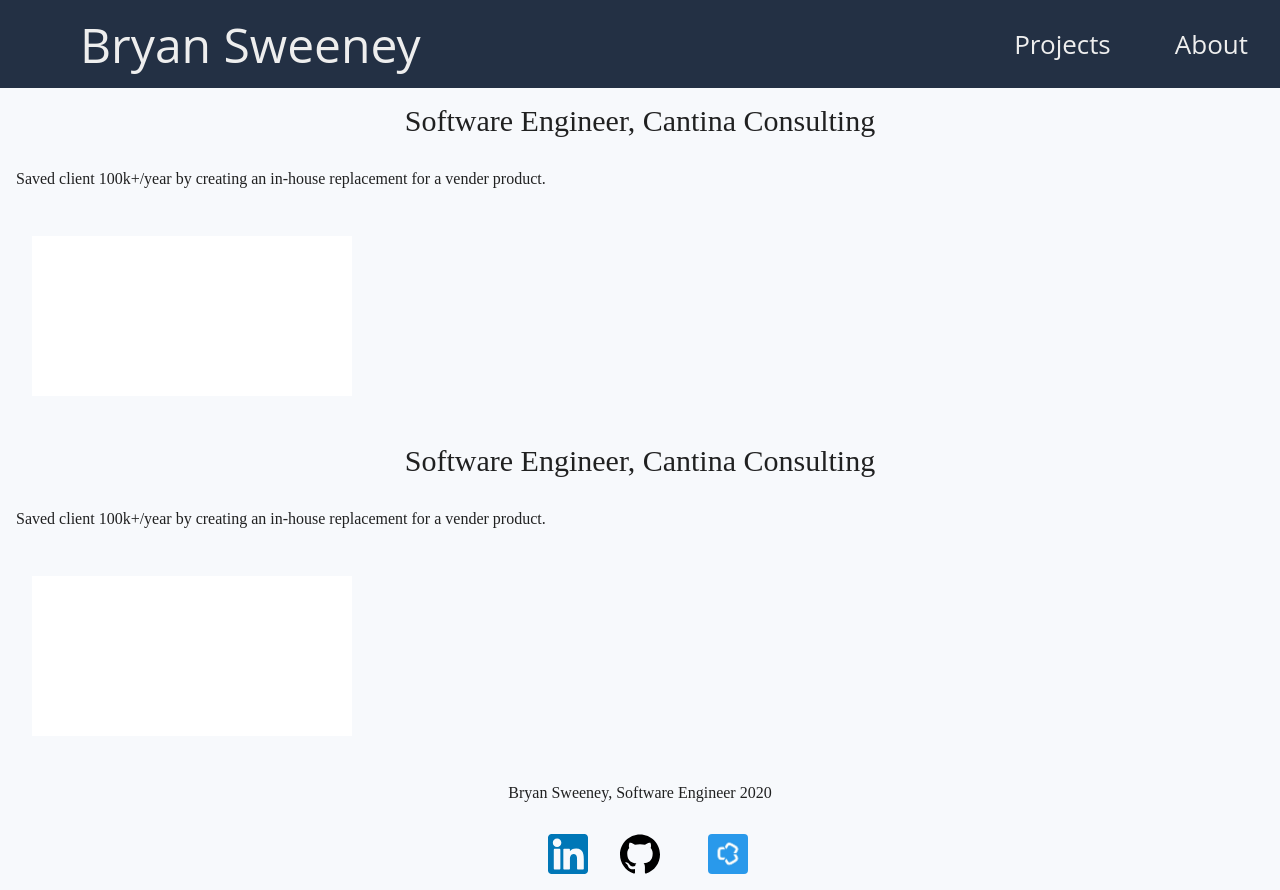
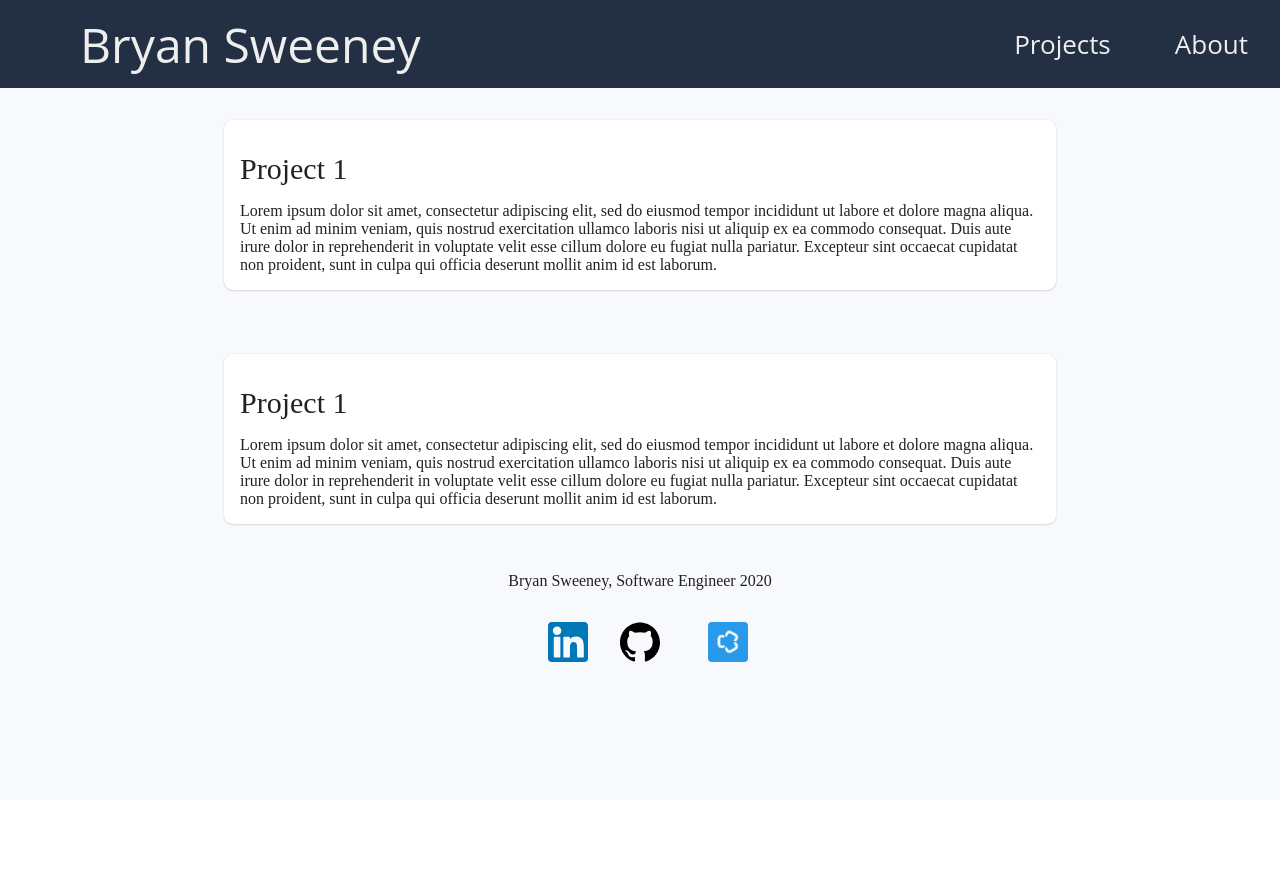
Before and after one commit to btsween/personal-site, a React (Create React App) app: page / in a window 1280 px wide. After the commit the page ends 800 px from the top, so only its background shows below. Built offline with nearby package versions, Linux system fonts and the light colour scheme.

Commit message:
set-up: card spacing and design

```diff
--- a/src/components/contentCard/ContentCard.js
+++ b/src/components/contentCard/ContentCard.js
@@ -3,54 +3,32 @@
 
 const CardWrapper = styled.div`
   display: flex;
-  flex-direction: column;
+  justify-content: center;
+  padding: 2rem;
 `;
 
 const CardHeader = styled.div`
   min-height: 2rem;
-  display: flex;
-  flex-direction: column;
-  align-items: center;
   font-size: 30px;
   padding-top: 1rem;
   padding-bottom: 1rem;
-`;
-
-const HeaderLeft = styled.div`
-  margin-left: 1rem;
-`;
-
-const HeaderRight = styled.div`
-  margin-left: 1rem;
-  margin-top: auto;
-  margin-bottom: auto;
-  margin-right: 1rem;
-`;
-
-const HeaderCenter = styled.div`
-  margin-left: 1rem;
-  margin-top: auto;
-  margin-bottom: auto;
-  margin-right: 1rem;
+  font-color: rgba(0, 0, 0, 0.87);
 `;
 
 const CardBody = styled.div`
   padding: 1rem;
   display: flex;
+  background-color: white;
+  display: flex;
+  flex-direction: column;
+  border-radius: 9px;
+  box-shadow: 0 0.5px 2px 0 rgba(0, 0, 0, 0.2);
+  // max-width: 65vw;
 `;
 
-const BodyText = styled.div``;
-
-const BottomWrapper = styled.div`
-  display: flex;
-  justify-content: center;
-`;
-
-const InnerContainer = styled.div`
-  height: 10rem;
-  width: 20rem;
-  margin: 2rem;
-  background-color: white;
+const BodyText = styled.div`
+  width: 50rem;
+  max-width: 75vw;
 `;
 
 /**
@@ -60,16 +38,18 @@
 function ContentCard() {
   return (
     <CardWrapper>
-      <CardHeader>
-        <HeaderCenter>Software Engineer, Cantina Consulting</HeaderCenter>
-      </CardHeader>
       <CardBody>
+        <CardHeader>Project 1</CardHeader>
         <BodyText>
-          Saved client 100k+/year by creating an in-house replacement for a
-          vender product.
+          Lorem ipsum dolor sit amet, consectetur adipiscing elit, sed do
+          eiusmod tempor incididunt ut labore et dolore magna aliqua. Ut enim ad
+          minim veniam, quis nostrud exercitation ullamco laboris nisi ut
+          aliquip ex ea commodo consequat. Duis aute irure dolor in
+          reprehenderit in voluptate velit esse cillum dolore eu fugiat nulla
+          pariatur. Excepteur sint occaecat cupidatat non proident, sunt in
+          culpa qui officia deserunt mollit anim id est laborum.
         </BodyText>
       </CardBody>
-      <InnerContainer></InnerContainer>
     </CardWrapper>
   );
 }
```
